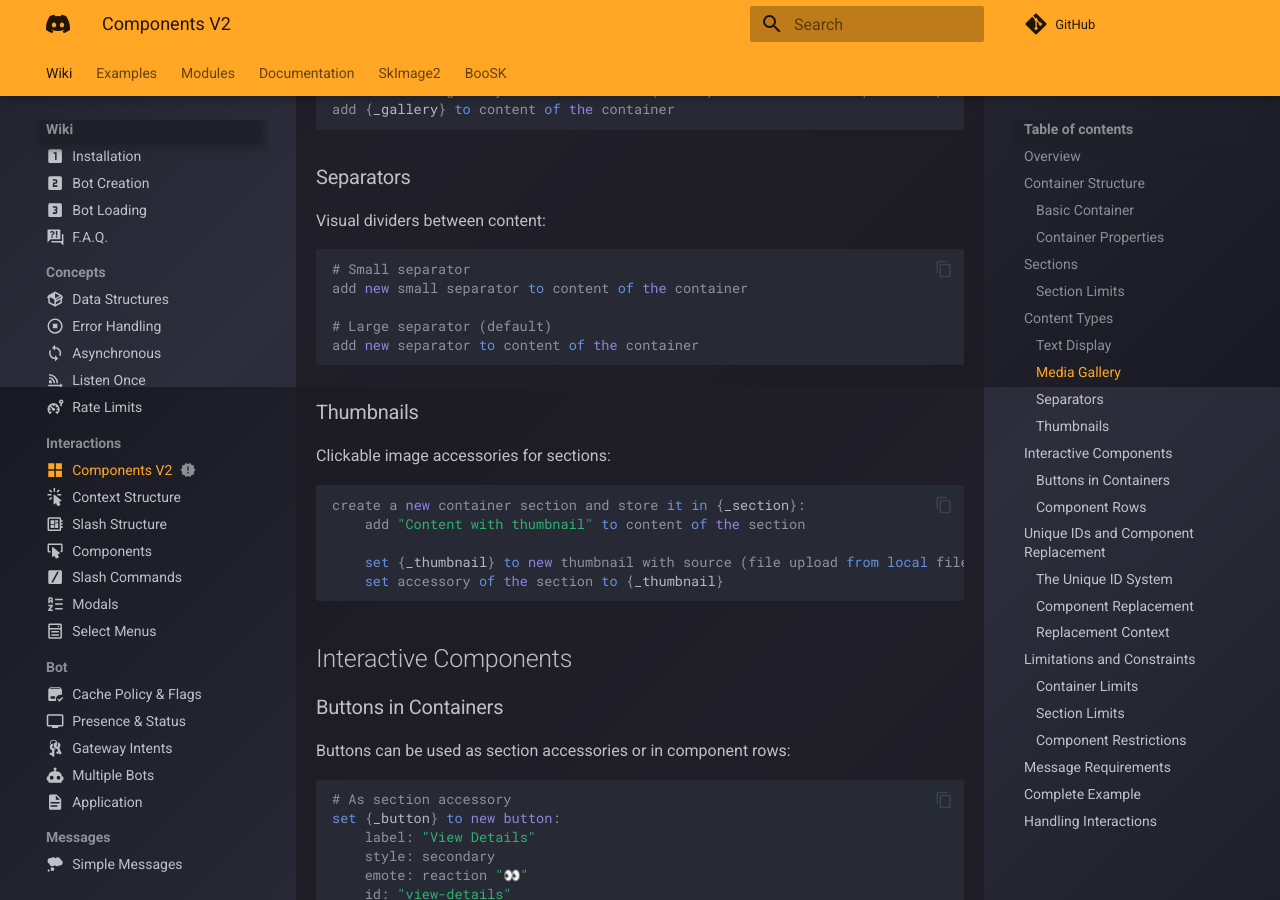
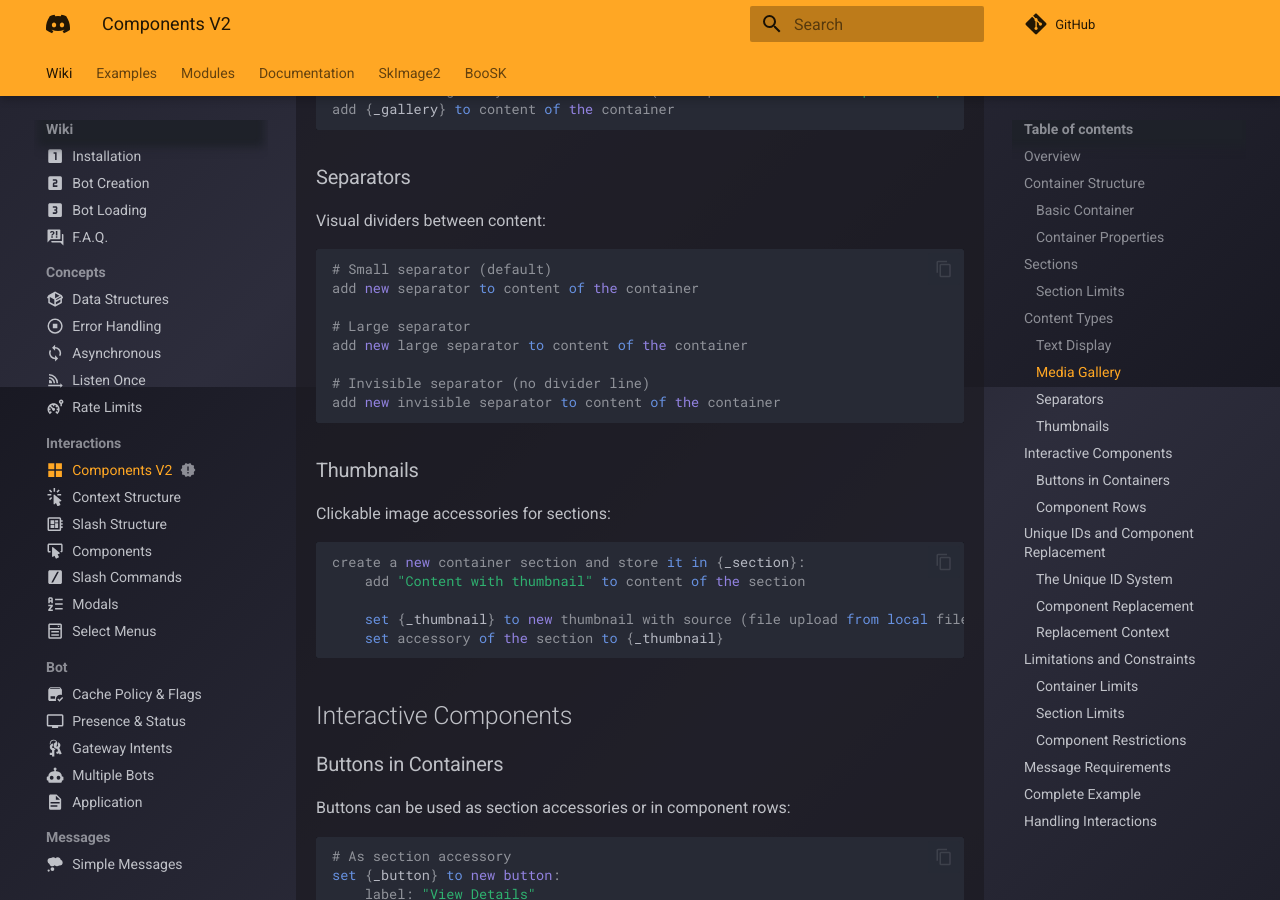
Before and after one commit to DiSkyOrg/Documentation, an MkDocs documentation site: the page built from docs/interactions/componentsv2.md, in a window 1280 px wide and 900 px high, scrolled down 2455 px. Built offline with MkDocs 1.6.1 and Material for MkDocs 9.7.7, drawn with Linux system fonts in a browser that asks for light colours; comment, search, counter and statistics services are not loaded; the version menu is left out.

Commit message:
Correct separator documentation

````diff
--- a/docs/interactions/componentsv2.md
+++ b/docs/interactions/componentsv2.md
@@ -103,11 +103,14 @@ add {_gallery} to content of the container
 Visual dividers between content:
 
 ```applescript
-# Small separator
-add new small separator to content of the container
+# Small separator (default)
+add new separator to content of the container
 
-# Large separator (default)
-add new separator to content of the container
+# Large separator
+add new large separator to content of the container
+
+# Invisible separator (no divider line)
+add new invisible separator to content of the container
 ```
 
 ### Thumbnails
````
